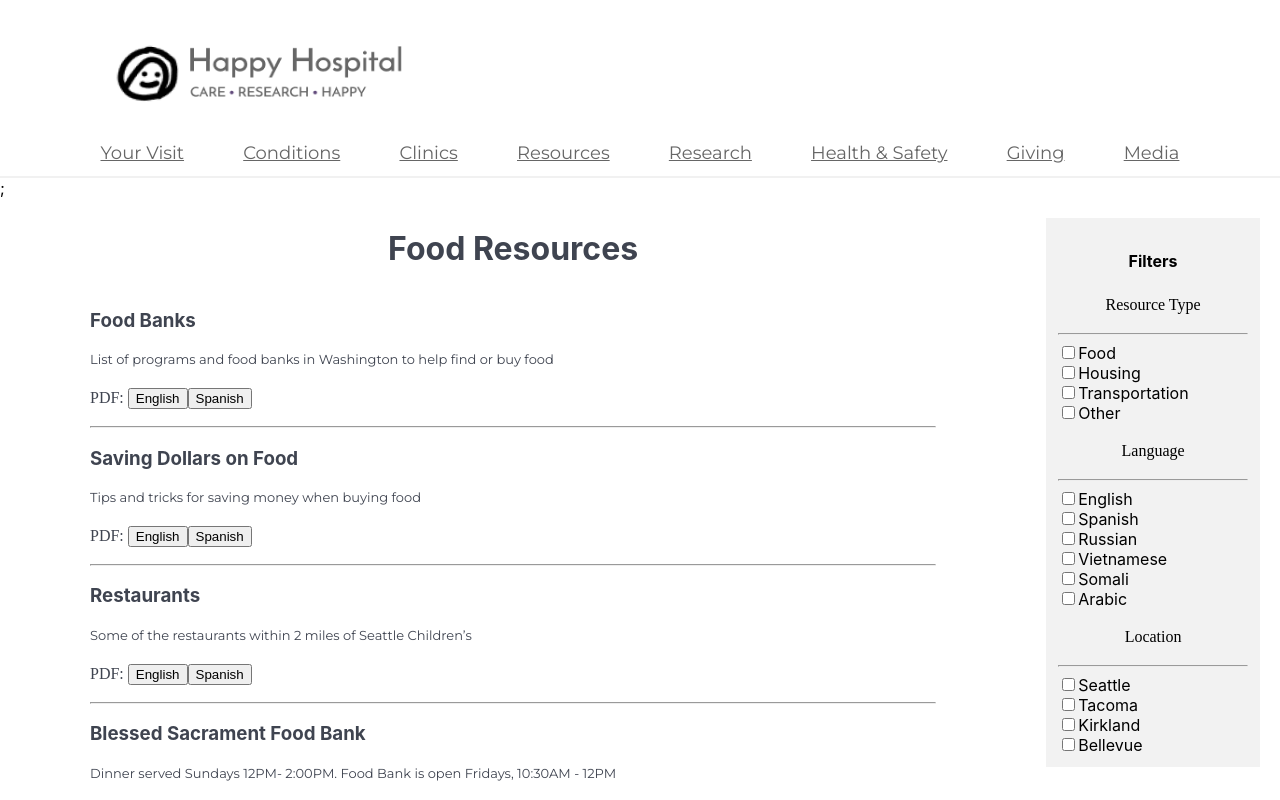
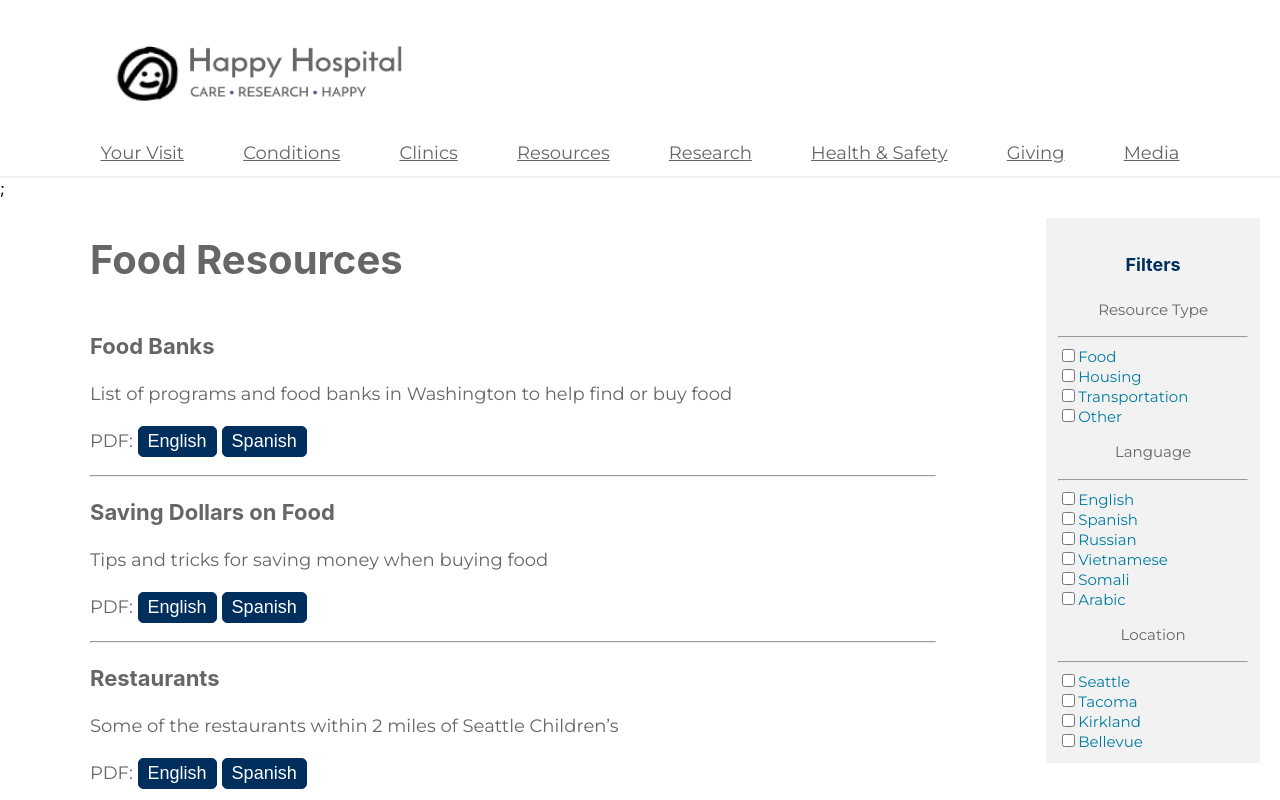
Before and after one commit to aluu5675/Capstone-Project, a React (Create React App) app in the folder my-app/: page /resources/food in a window 1280 px wide. Shown: the top 800 px of the page. Built offline with nearby package versions, Linux system fonts and the light colour scheme.

Commit message:
added styling

```diff
--- a/my-app/src/ResourcesPage.js
+++ b/my-app/src/ResourcesPage.js
@@ -196,13 +196,15 @@ export class ResourcesPage extends React.Component {
             <body>
                 <main className="flex-container">
                     <div className="content">
-                        <h1>{titleDisplay} Resources</h1>
+                        <h1 className="resource-title">{titleDisplay} Resources</h1>
                         <div>
                             <ResourceList resources={this.state.resources} selectedTags={this.state.selectedTags} numResources ={this.state.numResources}/>
                         </div>
-                        <div>
-                            <button onClick={this.handleLoad}>Load More Resources</button>
-                        </div>
+                        <p>
+
+                            <input type="image" src="/img/load_button.png" onClick={this.handleLoad} className="load-button"></input>
+
+                        </p>
                     </div>
 
                     <div className="sidebarContainer">
@@ -241,15 +243,15 @@ export class ResourceItem extends React.Component{
         let links = resource.links.map((link) => {
             return (
                 <a href={link.link}>
-                    <button>{link.label}</button>
+                    <button className="resource-button">{link.label}</button>
                 </a>
             )
         })
         return (
             <div>
-                <h3>{resource.resourceName}</h3>
-                <p className="resource-description">{resource.resourceDescription}</p>
-                <p>{resource.resourceType}: {links}</p>
+                <h3 className="resource-title-text">{resource.resourceName}</h3>
+                <p className="resource-body-text">{resource.resourceDescription}</p>
+                <p className="resource-body-text">{resource.resourceType}: {links}</p>
                 <hr></hr>
             </div>
         )
@@ -271,18 +273,18 @@ export class SideNav extends React.Component {
         })
         return(
             <div className="sidebar">
-                <h4>Filters</h4>
-                <p>Resource Type</p>
+                <h4 className="filter-label">Filters</h4>
+                <p className="filter-category">Resource Type</p>
                 <hr></hr>
                 <div className="checkGroup">
                     {resourceTypes}
                 </div>
-                <p>Language</p>
+                <p className="filter-category">Language</p>
                 <hr></hr>
                 <div className="checkGroup">
                     {languages}
                 </div>
-                <p>Location</p>
+                <p className="filter-category">Location</p>
                 <hr></hr>
                 <div className="checkGroup">
                     {locations}
@@ -300,7 +302,7 @@ export class CheckBox extends React.Component {
     render() {
         let capitalizedTag = this.props.tag.charAt(0).toUpperCase() + this.props.tag.slice(1);
         return(
-            <div>
+            <div className="resource-checkbox-text">
                 <input type="checkbox" id={this.props.tag} name={this.props.tag} value={this.props.tag} onClick={this.handleClick}></input>
                 <label for={this.props.tag}>{capitalizedTag}</label>
                 <br></br>
--- a/my-app/src/style.css
+++ b/my-app/src/style.css
@@ -424,11 +424,11 @@ ul {
 
 }
 .content {
-    color: #3f4450;
+    color: #666666;
 
     display: flex;
     flex-direction: column;
-    align-items: center;
+    align-items: left;
 
     background-color: white;
     padding: 10px;
@@ -511,7 +511,46 @@ ul {
   }
 
 /* ResourcePage styling */
-.resource-description {
+.resource-body-text {
     font-family: 'Montserrat', Arial, sans-serif;
-    font-size: small;
+    font-size: 18px;
 }
+
+.resource-button {
+    background-color: #002F5D;
+    color: white;
+    margin-right: 5px;
+    border-radius: 5px;
+    border: 4px double #002F5D;
+    font-size: 18px;
+}
+
+.resource-checkbox-text {
+    font-family: 'Montserrat', Arial, sans-serif;
+    font-size: 15px;
+    color: #007DA1;
+}
+
+.filter-label {
+    font-size: 18px;
+    color: #002F5D;
+}
+
+.filter-category {
+    font-family: 'Montserrat', Arial, sans-serif;
+    font-size:15px;
+    color: #666666;
+}
+
+.resource-title-text {
+    font-size: 22px;
+}
+
+.resource-title {
+    font-size: 40px;
+}
+
+.load-button {
+    width: 250px;
+    vertical-align: middle;
+}
```
Also changed, not shown: my-app/public/img/load_button.PNG (added).
